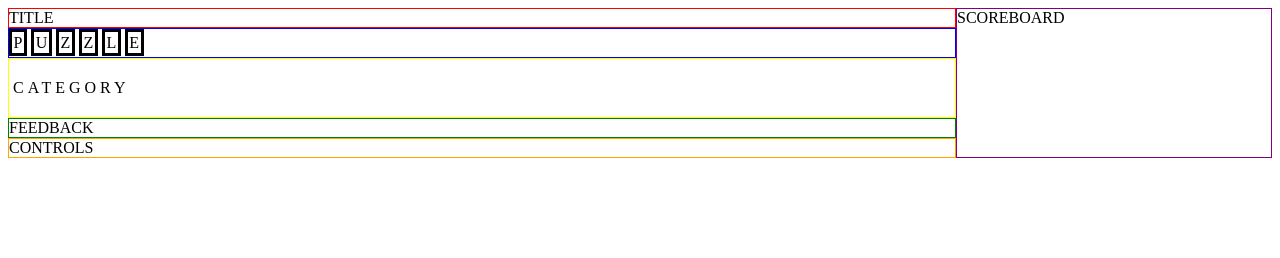
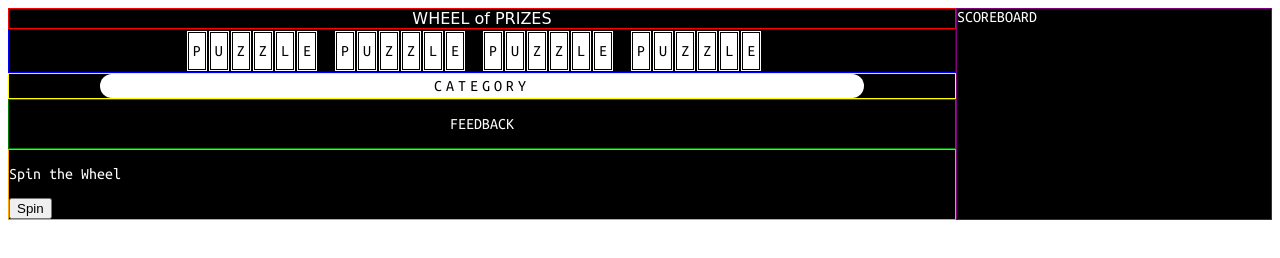
Before and after one commit to kathleengraham/fccChi-wheel-of-prizes, a plain HTML site: page index.html in a window 1280 px wide. Drawn offline with Linux system fonts and the light colour scheme; a web font is replaced by a local one.

Commit message:
updating flex features of different words

```diff
--- a/index.html
+++ b/index.html
@@ -5,18 +5,43 @@
   <meta charset="UTF-8">
   <meta name="viewport" content="width=device-width, initial-scale=1.0">
   <link rel="stylesheet" href="style/main.css">
+  <link href="https://fonts.googleapis.com/css2?family=Slackey&family=Ubuntu+Mono&display=swap" rel="stylesheet">
   <script src="js/main.js"></script>
   <title>Wheel of Prizes</title>
 </head>
 
 <body>
   <div class="game-board">
-    <div class="game-board__title">TITLE</div>
+    <div class="game-board__title">WHEEL of PRIZES</div>
     <div class="game-board__category">
       <p class="game-board__category-text">CATEGORY</p>
     </div>
     <div class="game-board__puzzle">
-      <div>
+      <div class="game-board__puzzle-word">
+        <span class="game-board__puzzle-letter">P</span>
+        <span class="game-board__puzzle-letter">U</span>
+        <span class="game-board__puzzle-letter">Z</span>
+        <span class="game-board__puzzle-letter">Z</span>
+        <span class="game-board__puzzle-letter">L</span>
+        <span class="game-board__puzzle-letter">E</span>
+      </div>
+      <div class="game-board__puzzle-word">
+        <span class="game-board__puzzle-letter">P</span>
+        <span class="game-board__puzzle-letter">U</span>
+        <span class="game-board__puzzle-letter">Z</span>
+        <span class="game-board__puzzle-letter">Z</span>
+        <span class="game-board__puzzle-letter">L</span>
+        <span class="game-board__puzzle-letter">E</span>
+      </div>
+      <div class="game-board__puzzle-word">
+        <span class="game-board__puzzle-letter">P</span>
+        <span class="game-board__puzzle-letter">U</span>
+        <span class="game-board__puzzle-letter">Z</span>
+        <span class="game-board__puzzle-letter">Z</span>
+        <span class="game-board__puzzle-letter">L</span>
+        <span class="game-board__puzzle-letter">E</span>
+      </div>
+      <div class="game-board__puzzle-word">
         <span class="game-board__puzzle-letter">P</span>
         <span class="game-board__puzzle-letter">U</span>
         <span class="game-board__puzzle-letter">Z</span>
@@ -26,7 +51,12 @@
       </div>
     </div>
     <div class="game-board__feedback">FEEDBACK</div>
-    <div class="game-board__controls">CONTROLS</div>
+    <div class="game-board__controls">
+      <form id="spin-form" class="controls-form">
+        <p>Spin the Wheel</p>
+        <button>Spin</button>
+      </form>
+    </div>
     <div class="game-board__scoreboard">SCOREBOARD</div>
   </div>
 
--- a/style/main.css
+++ b/style/main.css
@@ -1,49 +1,74 @@
+body {
+  font-family: "Ubuntu Mono", "Courier New", Courier, monospace;
+  color: white;
+}
+
 .game-board {
   display: grid;
   grid-template-columns: 100%;
   grid-template-areas:
     "title"
+    "feedback"
+    "puzzle"
     "category"
-    "puzzle"
-    "feedback"
     "controls"
     "scoreboard";
+  background-color: black;
 }
 
 .game-board__title {
   border: 1px solid red;
   grid-area: title;
+  font-family: "Slackey", cursive;
+  text-align: center;
 }
 .game-board__category {
   border: 1px solid yellow;
   grid-area: category;
+  text-align: center;
 }
 
 .game-board__category-text {
   background-color: white;
-  color:black;
+  color: black;
   border-radius: 2em;
   letter-spacing: 0.25em;
   padding: 0.25em;
-
+  width: 80%;
+  margin: 0 auto;
 }
 
 .game-board__puzzle {
   border: 1px solid blue;
   grid-area: puzzle;
+  display: flex;
+  flex-wrap: wrap;
+  align-items: center;
+  justify-content: center;
+}
+
+.game-board__puzzle-word {
+  display: flex;
+  margin-right: 1em;
 }
 
 .game-board__puzzle-letter {
   background-color: white;
-  color:black;
-  padding: 0.1em;
-  line-height:1.75em;
-  border: 3px solid black;
+  color: black;
+  padding: 0.25em;
+  line-height: 1.75em;
+  border: 3px double black;
+}
+
+.game-board__puzzle-space {
+  background-color: rgba(50, 50, 50, 0.8);
 }
 
 .game-board__feedback {
   border: 1px solid green;
   grid-area: feedback;
+  padding: 1em;
+  text-align: center;
 }
 .game-board__controls {
   border: 1px solid orange;
```
